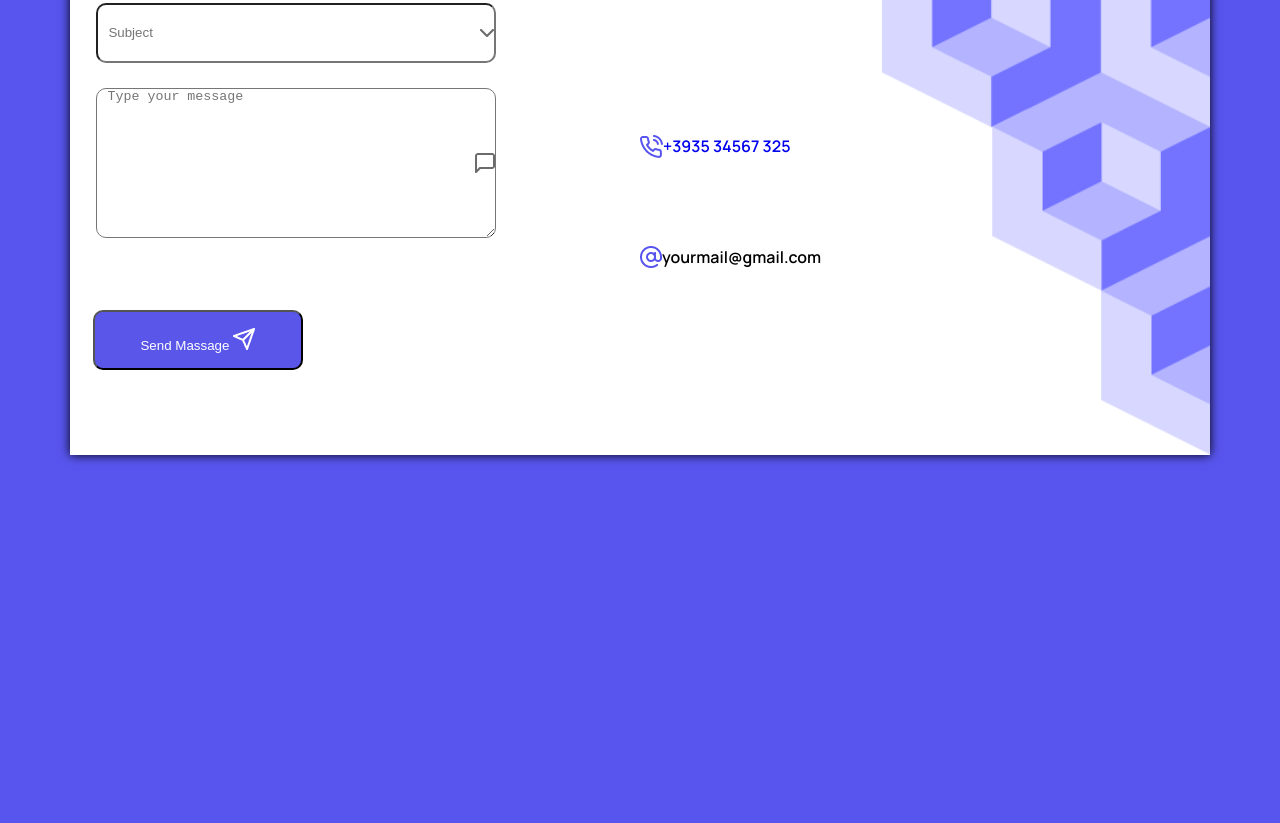
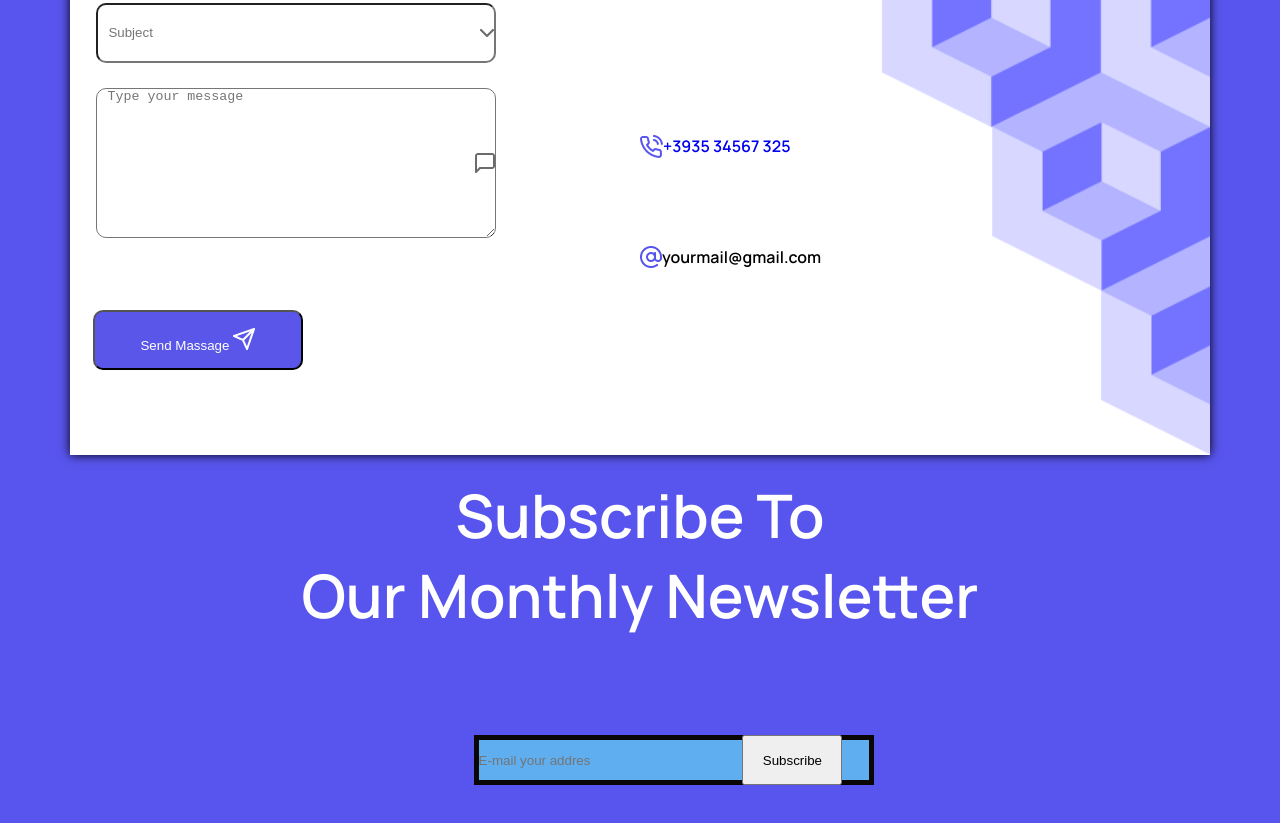
Before and after one commit to ramziddinolimov/Imtihon-Page, a plain HTML site: page index.html in a window 1280 px wide. Shown: the part 5168-5991 px from the top of the page. Drawn offline with Linux system fonts and the light colour scheme.

Commit message:
footer contined

```diff
--- a/css/style.css
+++ b/css/style.css
@@ -563,3 +563,35 @@ body{
     height: 60px;
     color: #ffffff;
 }
+
+.text-footer-subtext{
+    font-size: 60px;
+    text-align: center;
+    line-height: 80px;
+    color: #ffffff;
+    margin-bottom: 100px;
+}
+
+.text-footer>.container{
+    align-items: center;
+    justify-content: center;
+    flex-wrap: wrap;
+
+}
+
+.text-footer-input{
+    position: absolute;
+    left: 37%;
+    background-color: rgb(94, 174, 240);
+    width: 400px;
+    height: 50px;
+    border: 5px solid rgb(8, 7, 6);
+}
+
+.text-footer-button{
+    position: absolute;
+    left: 58%;
+    width: 100px;
+    height: 50px;
+
+}
--- a/index.html
+++ b/index.html
@@ -195,9 +195,16 @@
                 </button>
             </div>
         </div>
-        <div class="text-footer"></div>
+        <div class="text-footer">
+            <div class="container">
+                <p class="text-footer-subtext">
+                    Subscribe To<br>Our Monthly Newsletter
+                </p>
+                <input type="text" class="text-footer-input" placeholder="E-mail your addres ">
+                <span> <button class="text-footer-button">Subscribe</button></span>
+            </div>
+        </div>
         <div class="container"></div>
     </footer>
 
 </body>
-</html>
```
